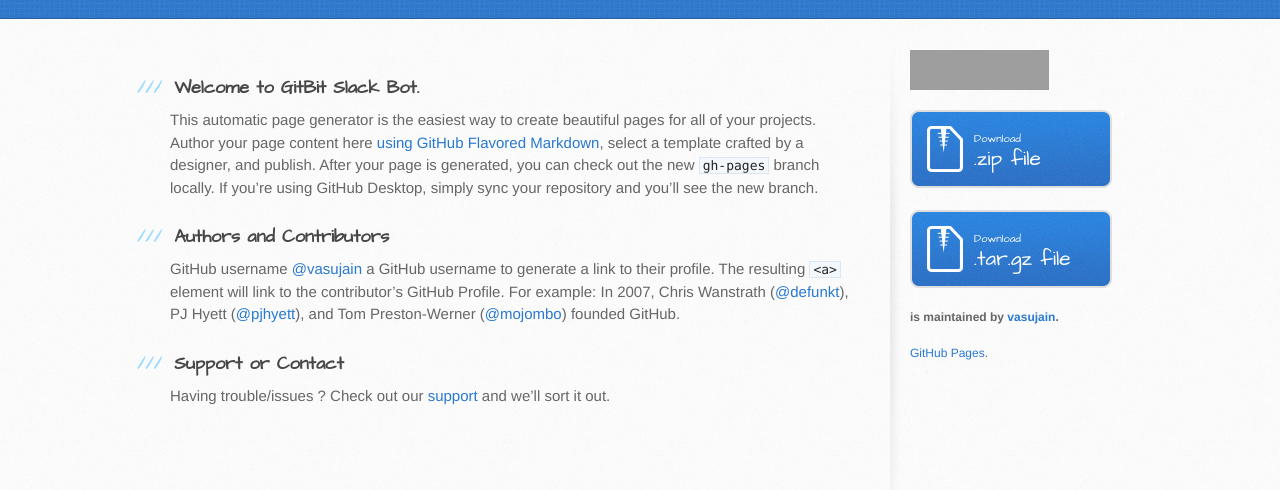
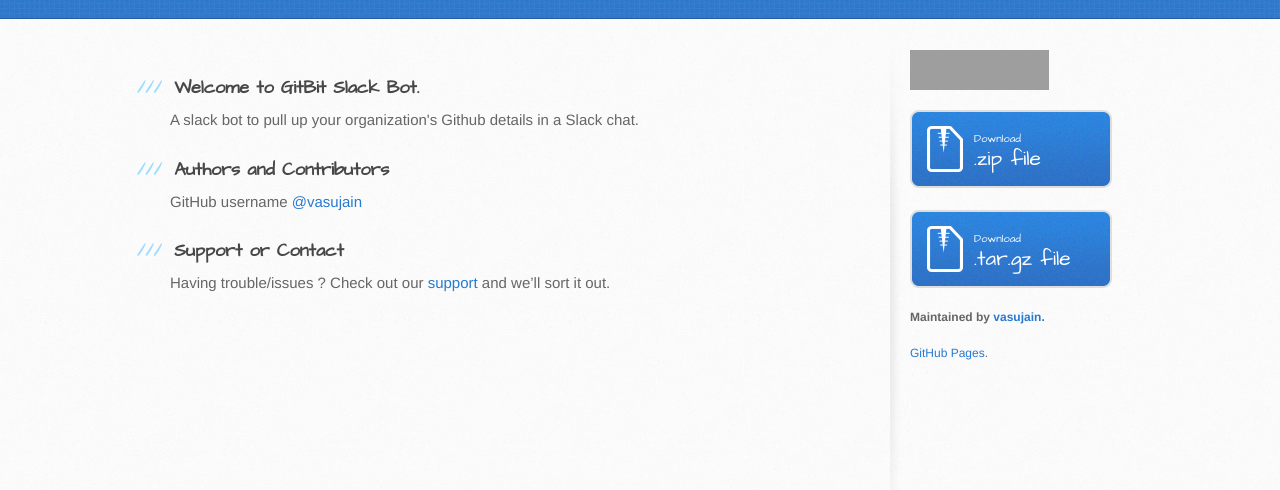
Before and after one commit to vasujain/gitbitbot, a plain HTML site: page index.html in a window 1280 px wide. Shown: the part 182-672 px from the top of the page. Drawn offline with Linux system fonts and the light colour scheme; grey boxes are pictures that could not be loaded.

Commit message:
Update index.html

```diff
--- a/index.html
+++ b/index.html
@@ -31,13 +31,13 @@
           <h3>
 <a id="welcome-to-github-pages" class="anchor" href="#welcome-to-github-pages" aria-hidden="true"><span aria-hidden="true" class="octicon octicon-link"></span></a>Welcome to GitBit Slack Bot.</h3>
 
-<p>This automatic page generator is the easiest way to create beautiful pages for all of your projects. Author your page content here <a href="https://guides.github.com/features/mastering-markdown/">using GitHub Flavored Markdown</a>, select a template crafted by a designer, and publish. After your page is generated, you can check out the new <code>gh-pages</code> branch locally. If you’re using GitHub Desktop, simply sync your repository and you’ll see the new branch.</p>
+<p>A slack bot to pull up your organization's Github details in a Slack chat.</p>
 
 
 <h3>
 <a id="authors-and-contributors" class="anchor" href="#authors-and-contributors" aria-hidden="true"><span aria-hidden="true" class="octicon octicon-link"></span></a>Authors and Contributors</h3>
 
-<p>GitHub username <a href="https://github.com/vasujain" class="user-mention">@vasujain</a> a GitHub username to generate a link to their profile. The resulting <code>&lt;a&gt;</code> element will link to the contributor’s GitHub Profile. For example: In 2007, Chris Wanstrath (<a href="https://github.com/defunkt" class="user-mention">@defunkt</a>), PJ Hyett (<a href="https://github.com/pjhyett" class="user-mention">@pjhyett</a>), and Tom Preston-Werner (<a href="https://github.com/mojombo" class="user-mention">@mojombo</a>) founded GitHub.</p>
+<p>GitHub username <a href="https://github.com/vasujain" class="user-mention">@vasujain</a> </p>
 
 <h3>
 <a id="support-or-contact" class="anchor" href="#support-or-contact" aria-hidden="true"><span aria-hidden="true" class="octicon octicon-link"></span></a>Support or Contact</h3>
@@ -60,13 +60,12 @@
             .tar.gz file
           </a>
 
-          <p class="repo-owner"><a href="https://github.com/vasujain/gitbitbot"></a> is maintained by <a href="https://github.com/vasujain">vasujain</a>.</p>
+          <p class="repo-owner"><a href="https://github.com/vasujain/gitbitbot"></a> Maintained by <a href="https://github.com/vasujain">vasujain</a>.</p>
 
           <p><a href="https://pages.github.com">GitHub Pages</a>.</p>
         </aside>
       </div>
     </div>
 
-
   </body>
 </html>
```
